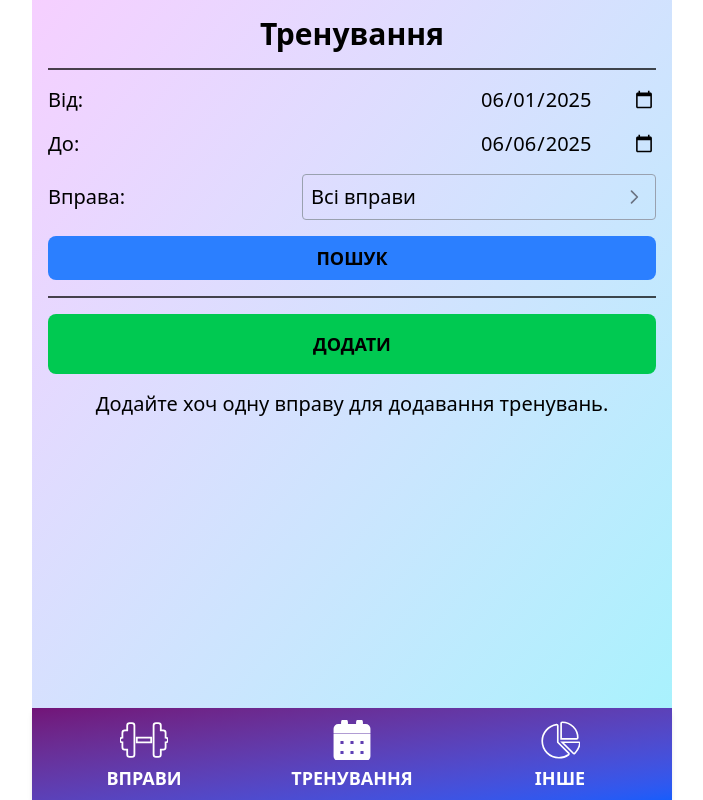
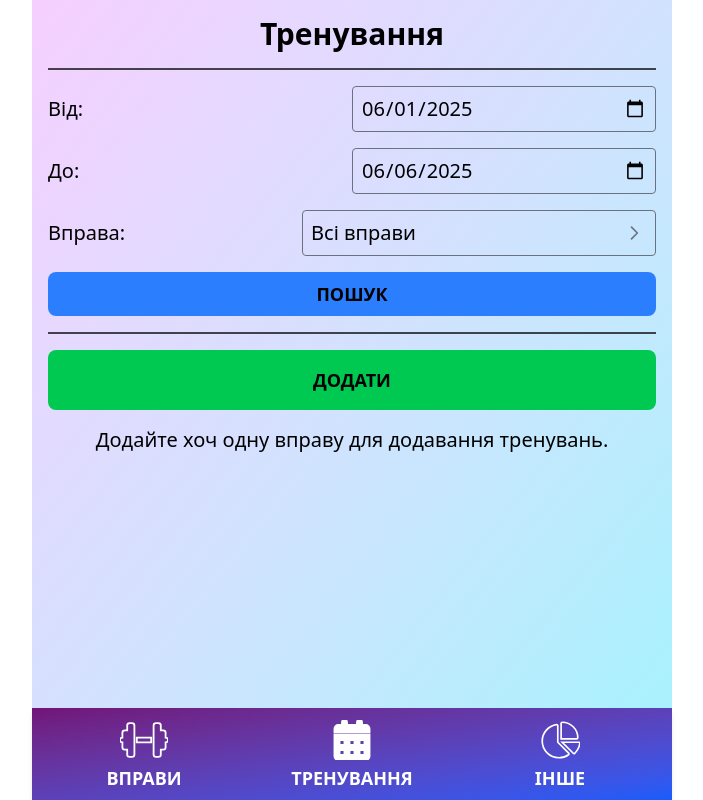
Before and after one commit to Riksev/physical-exercises-manager, a React (Vite) app: page / in a window 1280 px wide. Shown: the whole page, without its empty margins (288-991 px from the left). Built offline with nearby package versions, Linux system fonts and the light colour scheme.

Commit message:
organized input and minor fixes

```diff
--- a/src/components/Exercises.tsx
+++ b/src/components/Exercises.tsx
@@ -32,7 +32,6 @@ const Exercises = ({
                   <input
                      type="text"
                      id="searchName"
-                     className="w-full rounded border border-gray-500 p-2 hover:border-gray-600 focus:ring-2 focus:ring-blue-500 focus:outline-none"
                      placeholder="Введіть назву вправи"
                      autoComplete="off"
                      value={searchName}
@@ -56,7 +55,7 @@ const Exercises = ({
                      пошук
                   </button>
                </div>
-               <h2 className="mb-4 w-full border-b-2 border-black/70 pb-4 text-xl font-semibold"></h2>
+               <h2 className="horizontal-line"></h2>
                <button
                   className="button-add button-full mb-4"
                   onClick={() => {
--- a/src/components/Other.tsx
+++ b/src/components/Other.tsx
@@ -5,7 +5,7 @@ import DataManager from './DataManager'
 const Other = ({ exercises, workouts, setData }: IOtherProps) => {
    return (
       <>
-         <h2 className="horizontal-line text-3xl font-bold">Інше</h2>
+         <h2 className="horizontal-line">Інше</h2>
          <DataManager
             exercises={exercises}
             workouts={workouts}
--- a/src/components/Workouts.tsx
+++ b/src/components/Workouts.tsx
@@ -80,6 +80,7 @@ const Workouts = ({
                <input
                   type="date"
                   id="dateBegin"
+                  className="w-1/2"
                   value={dateBegin}
                   onChange={(e) => {
                      setDateBegin(e.target.value)
@@ -94,6 +95,7 @@ const Workouts = ({
                <input
                   type="date"
                   id="dateEnd"
+                  className="w-1/2"
                   value={dateEnd}
                   onChange={(e) => {
                      setDateEnd(e.target.value)
@@ -109,9 +111,8 @@ const Workouts = ({
                   <input
                      readOnly
                      type="text"
-                     name="exercise"
                      id="exercise"
-                     className="w-2/3 rounded border border-gray-400 p-2 pr-10 hover:cursor-pointer hover:border-gray-400 focus:ring-2 focus:ring-blue-500 focus:outline-none"
+                     className="w-2/3"
                      value={selectedExercise?.name || 'Всі вправи'}
                      onClick={() => setIsSelectExerciseModalOpen(true)}
                   />
--- a/src/components/modals/AddExerciseModal.tsx
+++ b/src/components/modals/AddExerciseModal.tsx
@@ -56,7 +56,7 @@ const AddExerciseModal = ({
                      <input
                         type="text"
                         id="name"
-                        className="mb-2 w-full rounded border border-gray-500 p-2 hover:border-gray-600 focus:ring-2 focus:ring-blue-500 focus:outline-none"
+                        className="mb-2"
                         placeholder="Введіть назву вправи"
                         autoComplete="off"
                         value={name}
--- a/src/components/modals/AddExerciseToWorkoutModal.tsx
+++ b/src/components/modals/AddExerciseToWorkoutModal.tsx
@@ -67,7 +67,6 @@ const AddExerciseToWorkoutModal = ({
                      <input
                         type="text"
                         id="searchName"
-                        className="w-full rounded border border-gray-500 p-2 hover:border-gray-600 focus:ring-2 focus:ring-blue-500 focus:outline-none"
                         placeholder="Введіть назву вправи"
                         autoComplete="off"
                         value={searchName}
--- a/src/components/modals/AddRecordModal.tsx
+++ b/src/components/modals/AddRecordModal.tsx
@@ -75,7 +75,6 @@ const AddRecordModal = ({
                               step="any"
                               id="reps"
                               min="0"
-                              className="w-full rounded border border-gray-500 p-2 hover:border-gray-600 focus:ring-2 focus:ring-blue-500 focus:outline-none"
                               placeholder="Введіть кількість повторень"
                               value={reps}
                               onChange={(e) => {
@@ -112,8 +111,7 @@ const AddRecordModal = ({
                               step="any"
                               id="weight"
                               min="0"
-                              className="w-full rounded border border-gray-500 p-2 hover:border-gray-600 focus:ring-2 focus:ring-blue-500 focus:outline-none"
-                              placeholder="Введіть додаткову вагу"
+                              placeholder="Введіть робочу вагу"
                               value={weight}
                               onChange={(e) => setWeight(e.target.value)}
                               onKeyDown={(e) => {
@@ -145,7 +143,6 @@ const AddRecordModal = ({
                            <input
                               type="text"
                               id="time"
-                              className="w-full rounded border border-gray-500 p-2 hover:border-gray-600 focus:ring-2 focus:ring-blue-500 focus:outline-none"
                               placeholder="Введіть час виконання HH:MM:SS"
                               value={time}
                               onChange={(e) => {
--- a/src/components/modals/AddWorkoutModal.tsx
+++ b/src/components/modals/AddWorkoutModal.tsx
@@ -58,7 +58,6 @@ const AddWorkoutModal = ({
                      <input
                         type="date"
                         id="date"
-                        className="w-full rounded border border-gray-300 p-2 hover:border-gray-400 focus:ring-2 focus:ring-blue-500 focus:outline-none"
                         value={date}
                         onChange={(e) => {
                            setDate(e.target.value)
--- a/src/components/modals/EditExerciseModal.tsx
+++ b/src/components/modals/EditExerciseModal.tsx
@@ -63,7 +63,7 @@ const EditExerciseModal = ({
                      <input
                         type="text"
                         id="name"
-                        className="mb-2 w-full rounded border border-gray-500 p-2 hover:border-gray-600 focus:ring-2 focus:ring-blue-500 focus:outline-none"
+                        className="mb-2"
                         placeholder="Введіть назву вправи"
                         value={name}
                         onChange={(e) => {
--- a/src/components/modals/EditRecordModal.tsx
+++ b/src/components/modals/EditRecordModal.tsx
@@ -80,7 +80,6 @@ const EditRecordModal = ({
                               step="any"
                               id="reps"
                               min="0"
-                              className="w-full rounded border border-gray-500 p-2 hover:border-gray-600 focus:ring-2 focus:ring-blue-500 focus:outline-none"
                               placeholder="Введіть кількість повторень"
                               value={reps}
                               onChange={(e) => {
@@ -117,8 +116,7 @@ const EditRecordModal = ({
                               step="any"
                               id="weight"
                               min="0"
-                              className="w-full rounded border border-gray-500 p-2 hover:border-gray-600 focus:ring-2 focus:ring-blue-500 focus:outline-none"
-                              placeholder="Введіть додаткову вагу"
+                              placeholder="Введіть робочу вагу"
                               value={weight}
                               onChange={(e) => setWeight(e.target.value)}
                               onKeyDown={(e) => {
@@ -150,7 +148,6 @@ const EditRecordModal = ({
                            <input
                               type="text"
                               id="time"
-                              className="w-full rounded border border-gray-500 p-2 hover:border-gray-600 focus:ring-2 focus:ring-blue-500 focus:outline-none"
                               placeholder="Введіть час виконання HH:MM:SS"
                               value={time}
                               onChange={(e) => {
--- a/src/components/modals/EditWorkoutModal.tsx
+++ b/src/components/modals/EditWorkoutModal.tsx
@@ -59,7 +59,6 @@ const EditWorkoutModal = ({
                      <input
                         type="date"
                         id="date"
-                        className="w-full rounded border border-gray-300 p-2 hover:border-gray-400 focus:ring-2 focus:ring-blue-500 focus:outline-none"
                         value={date}
                         onChange={(e) => {
                            setDate(e.target.value)
--- a/src/components/modals/SelectExerciseModal.tsx
+++ b/src/components/modals/SelectExerciseModal.tsx
@@ -36,7 +36,6 @@ const SelectExerciseModal = ({
                      <input
                         type="text"
                         id="searchName"
-                        className="w-full rounded border border-gray-500 p-2 hover:border-gray-600 focus:ring-2 focus:ring-blue-500 focus:outline-none"
                         placeholder="Введіть назву вправи"
                         autoComplete="off"
                         value={searchName}
--- a/src/index.css
+++ b/src/index.css
@@ -41,6 +41,14 @@
       @apply cursor-pointer transition-all;
    }
 
+   input[type='text'],
+   input[type='number'],
+   input[type='email'],
+   input[type='password'],
+   input[type='date'] {
+      @apply w-full rounded border border-gray-500 p-2 hover:border-gray-600 focus:ring-2 focus:ring-blue-500 focus:outline-none;
+   }
+
    input[type='checkbox'] {
       @apply scale-200 cursor-pointer rounded;
    }
```
